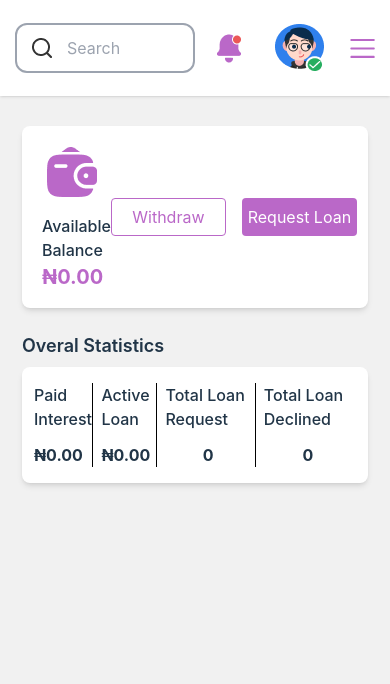
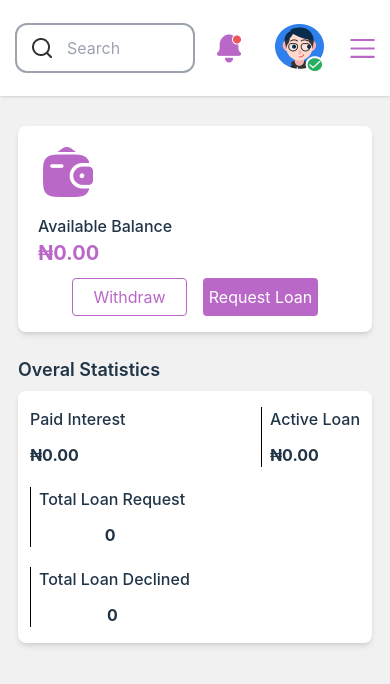
Before and after one commit to jofwitsolution/loan-app-vite, a React (Vite) app: page /user/dashboard in a window 390 px wide. Shown: the top 684 px of the page. Built offline with nearby package versions, Linux system fonts and the light colour scheme; no server answers.

Commit message:
Modification

```diff
--- a/src/pages/dashboard/components/Dashboard.jsx
+++ b/src/pages/dashboard/components/Dashboard.jsx
@@ -25,7 +25,7 @@ const Dashboard = ({ children }) => {
           currentUser={currentUser}
           toggleMenu={() => setTabMenu(!isTabMenu)}
         />
-        <div className="flex gap-[22px] px-[22px] pt-[30px]">
+        <div className="flex gap-[22px] px-[18px] sm:px-[22px] pt-[30px]">
           <div className="w-full xl:w-[70%]">{children}</div>
           <div className="w-[30%] hidden xl:block">
             <DashboardRight currentUser={currentUser} />
--- a/src/pages/dashboard/components/UserAccount.jsx
+++ b/src/pages/dashboard/components/UserAccount.jsx
@@ -5,7 +5,7 @@ import { Link } from "react-router-dom";
 const UserAccount = ({ balance }) => {
   return (
     <>
-      <div className="bg-white w-full shadow-md rounded-[8px] py-[16px] px-[20px] flex items-center justify-between">
+      <div className="bg-white w-full shadow-md rounded-[8px] py-[16px] px-[20px] flex flex-col xs:flex-row xs:items-center justify-between">
         <div className="">
           <div>
             <img src={images.wallet} alt="Wallet" />
@@ -17,7 +17,7 @@ const UserAccount = ({ balance }) => {
             <span>{balance}</span>
           </div>
         </div>
-        <div className="flex gap-4">
+        <div className="flex gap-4 justify-center xs:justify-normal mt-[10px] xs:mt-0">
           <Link
             to="/user/dashboard/withdraw"
             className="h-[38px] w-[115px] flex justify-center items-center rounded-[4px] text-color-primary border border-color-primary hover:bg-gray-100"
--- a/src/pages/dashboard/components/UserStats.jsx
+++ b/src/pages/dashboard/components/UserStats.jsx
@@ -6,7 +6,7 @@ const UserStats = ({ overview }) => {
   return (
     <>
       <h2 className="text-[18px] font-[600] mb-2 mt-6">Overal Statistics</h2>
-      <div className="bg-white w-full shadow-md rounded-[8px] py-[16px] px-[12px] flex items-center justify-between">
+      <div className="bg-white w-full shadow-md rounded-[8px] py-[16px] px-[12px] flex items-center justify-between gap-[20px] flex-wrap sm:flex-nowrap">
         <div className="flex flex-col">
           <span className="font-[500]">Paid Interest</span>
           <span className="font-[700] mt-3">{formatCurrency(0)}</span>
```
